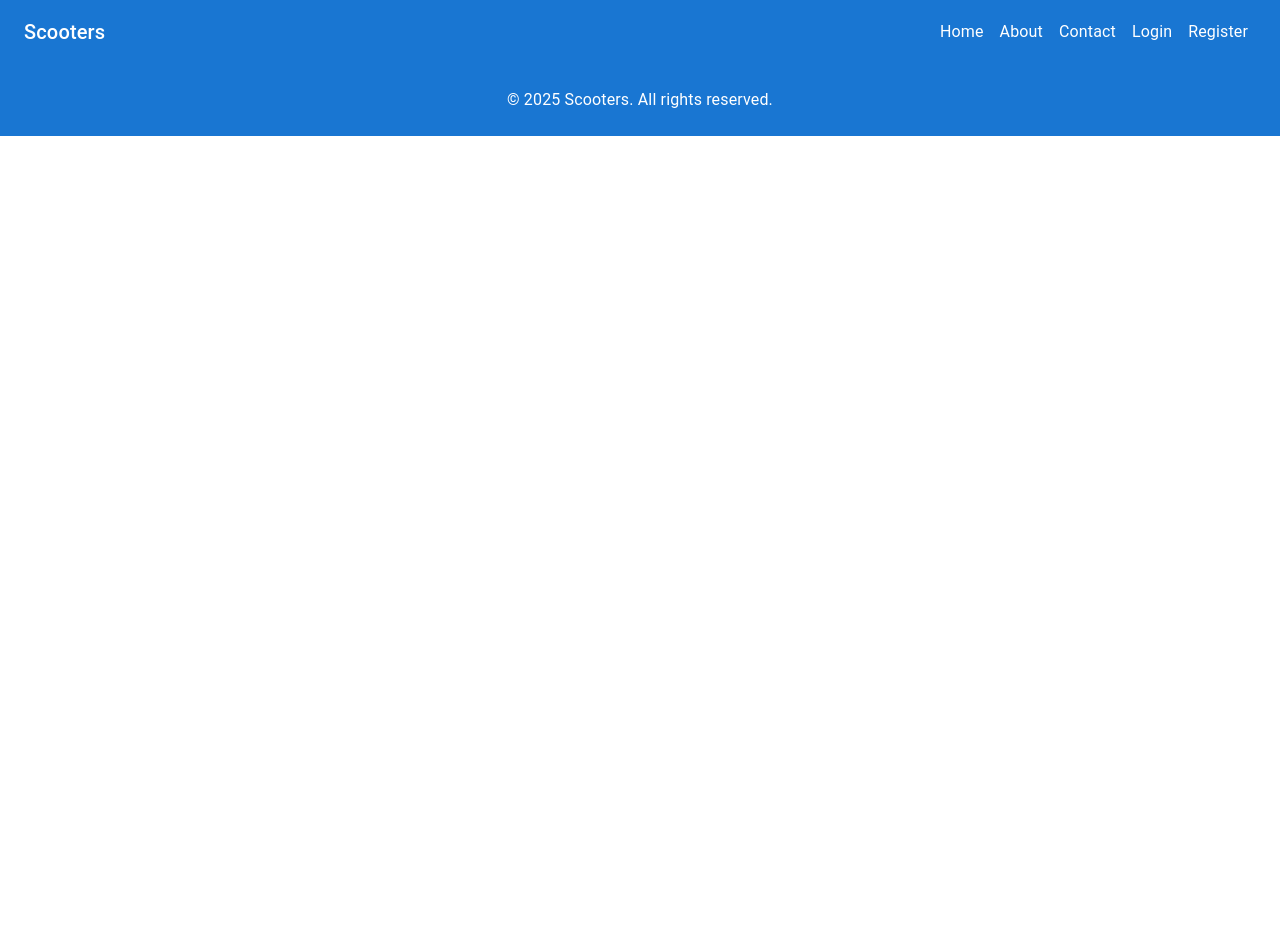
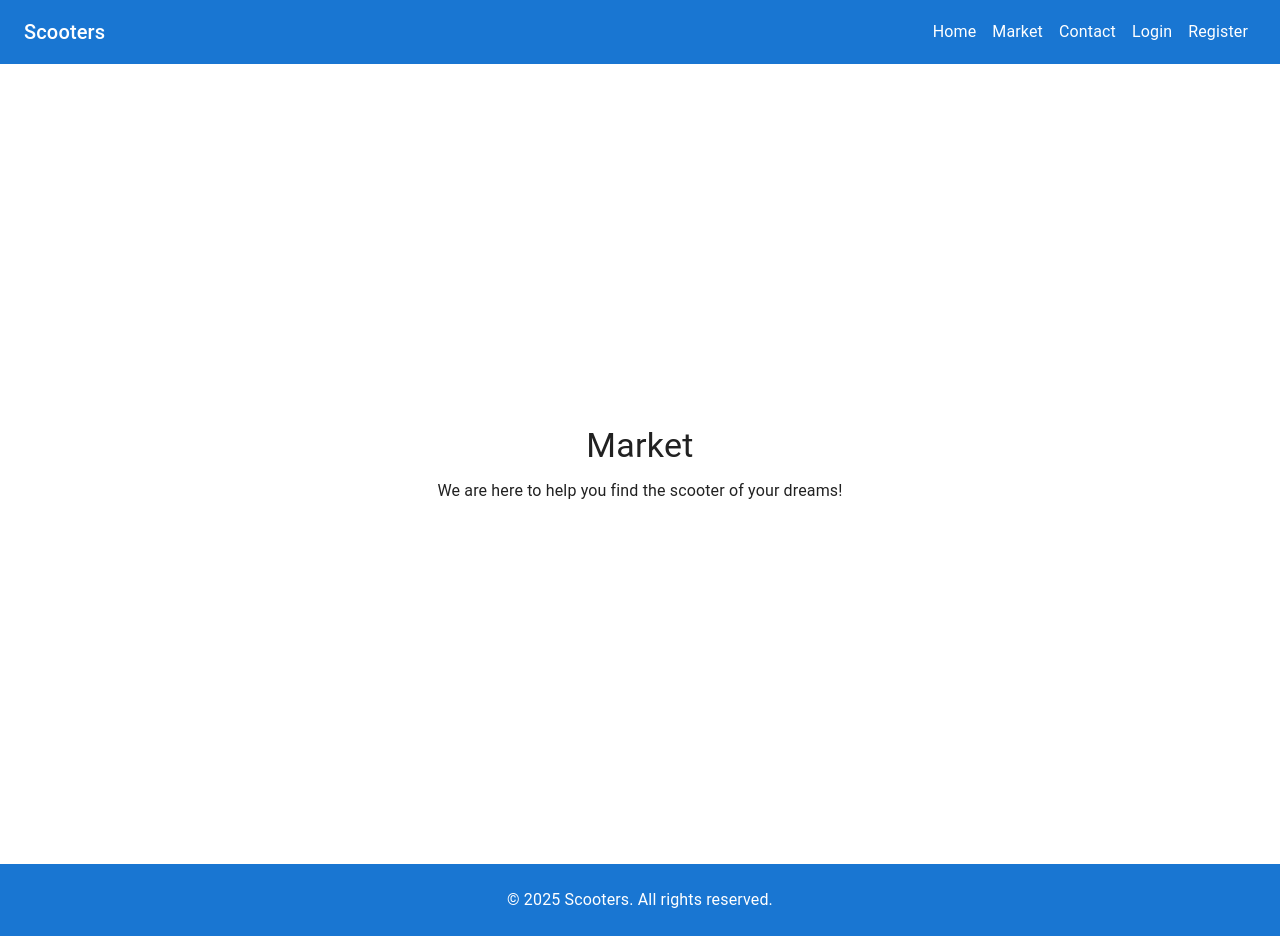
Before and after one commit to madvin/scooters-project, a React (Vite) app in the folder client/: page /market in a window 1280 px wide. Before the commit the page ends 800 px from the top, so only its background shows below. Built offline with nearby package versions, Linux system fonts and the light colour scheme.

Commit message:
add folder and change about to market

```diff
--- a/client/src/App.jsx
+++ b/client/src/App.jsx
@@ -3,7 +3,7 @@ import { Routes, Route } from "react-router-dom";
 import Navbar from "./components/Navbar";
 import Footer from "./components/Footer";
 import Home from "./components/Home";
-import About from "./components/About";
+import Market from "./components/Market/Market";
 import Contact from "./components/Contact";
 import Login from "./components/Login";
 import Register from "./components/Register";
@@ -17,7 +17,7 @@ function App() {
       <Navbar />
       <Routes>
         <Route path="/" element={<Home />} />
-        <Route path="/about" element={<About />} />
+        <Route path="/market" element={<Market />} />
         <Route path="/contact" element={<Contact />} />
         <Route path="/login" element={<Login />} />
         <Route path="/register" element={<Register />} />
--- a/client/src/components/About.jsx
+++ b/client/src/components/Market/Market.jsx
@@ -2,7 +2,7 @@ import React from "react";
 import { Box, Typography } from "@mui/material";
 import { useTheme } from "@mui/material/styles";
 
-const About = () => {
+const Market = () => {
     const theme = useTheme();
 
     return (
@@ -18,7 +18,7 @@ const About = () => {
             }}
         >
             <Typography variant="h4" gutterBottom>
-                About Us
+                Market
             </Typography>
             <Typography variant="body1">
                 We are here to help you find the scooter of your dreams!
@@ -26,4 +26,4 @@ const About = () => {
         </Box>
     );
 }
-export default About;
+export default Market;
--- a/client/src/components/Navbar.jsx
+++ b/client/src/components/Navbar.jsx
@@ -11,8 +11,8 @@ const Navbar = () => (
       <Link component={RouterLink} to="/" color="inherit" underline="none" sx={{ mx: 1 }}>
         Home
       </Link>
-      <Link component={RouterLink} to="/about" color="inherit" underline="none" sx={{ mx: 1 }}>
-        About
+      <Link component={RouterLink} to="/market" color="inherit" underline="none" sx={{ mx: 1 }}>
+        Market
       </Link>
       <Link component={RouterLink} to="/contact" color="inherit" underline="none" sx={{ mx: 1 }}>
         Contact
```
